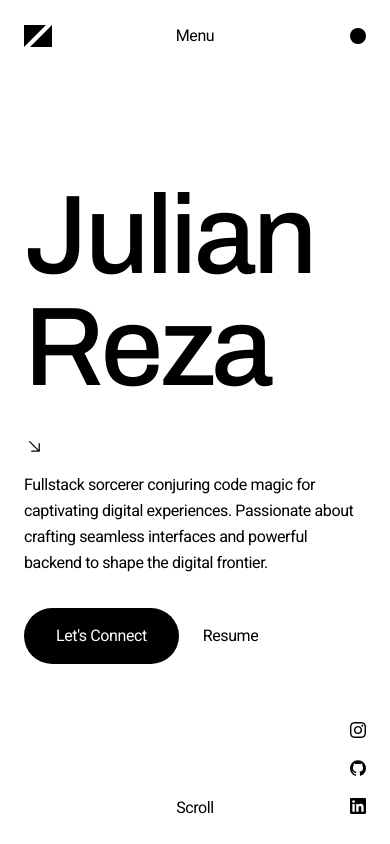
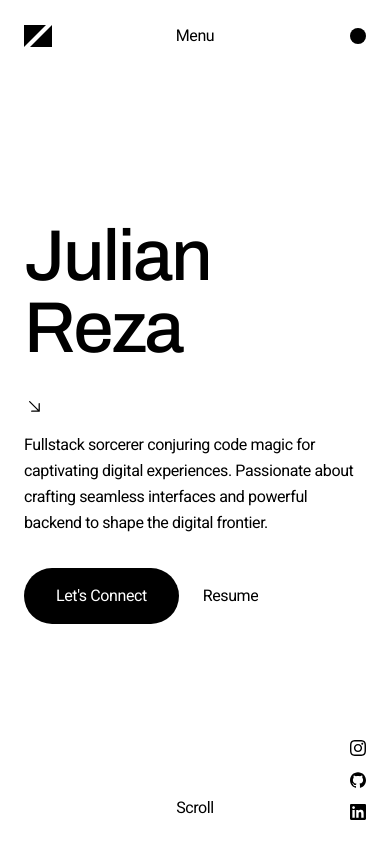
Before and after one commit to zulfianfreza/julianreza.com, a Next.js app: page / in a window 390 px wide. Shown: the top 844 px of the page. Built offline with nearby package versions, Linux system fonts and the light colour scheme.

Commit message:
update font size in hero section

```diff
--- a/src/components/footer/footer.tsx
+++ b/src/components/footer/footer.tsx
@@ -15,7 +15,7 @@ export default function Footer() {
   return (
     <Container className=" mt-16">
       <div className="flex items-start justify-between">
-        <div className="flex gap-20">
+        <div className="flex gap-10 lg:gap-20">
           <div className="flex flex-col">
             <h1 className={cn("text-lg font-medium")}>Sitemap</h1>
             <div className="mt-4 flex flex-col gap-1.5">
--- a/src/components/home/hero.tsx
+++ b/src/components/home/hero.tsx
@@ -11,13 +11,13 @@ import Container from "../container";
 export default function Hero() {
   const { x, y } = useMousePosition();
   return (
-    <Container className=" relative flex min-h-screen w-full flex-col items-center justify-center">
-      <div className="absolute bottom-6 right-6 flex flex-col items-center gap-2.5 lg:bottom-10 lg:right-10 ">
+    <Container className=" relative flex min-h-[100dvh] w-full flex-col items-center justify-center">
+      <div className="absolute bottom-6 right-6 flex flex-col items-center gap-4 lg:bottom-10 lg:right-10 ">
         {SOCIAL_LIST.filter((social) => social.isPinned).map((social, i) => (
           <Link
             href={social.url}
             key={i}
-            className=" group relative flex h-7 items-center justify-center overflow-hidden"
+            className=" group relative flex items-center justify-center overflow-hidden"
           >
             <social.icon className=" w-4 lg:w-5" />
             {/* <social.icon
@@ -44,7 +44,7 @@ export default function Hero() {
         <div className=" flex w-full flex-col items-start">
           <h1
             className={cn(
-              "  text-[112px] font-medium leading-none tracking-tight md:text-[124px] lg:text-[156px] xl:text-[216px] ",
+              "  text-[72px] font-medium leading-none tracking-tight md:text-[112px] lg:text-[156px] xl:text-[216px] ",
               archivo.className,
             )}
           >
--- a/src/components/home/posts.tsx
+++ b/src/components/home/posts.tsx
@@ -1,3 +1,5 @@
+"use client";
+
 import { IPost } from "@/@types";
 import { cn } from "@/lib/utils";
 import { GoArrowDownLeft, GoArrowRight } from "react-icons/go";
--- a/src/components/navbar/navbar.tsx
+++ b/src/components/navbar/navbar.tsx
@@ -1,6 +1,5 @@
 "use client";
 
-import { Element } from "react-scroll";
 import Container from "../container";
 import Logo from "../logo";
 import MobileNav from "./mobile-nav";
--- a/src/components/navbar/theme-toggle.tsx
+++ b/src/components/navbar/theme-toggle.tsx
@@ -1,3 +1,4 @@
+"use client";
 import { cn } from "@/lib/utils";
 import { useTheme } from "next-themes";
 import React from "react";
```
Also changed, not shown: src/app/(main)/layout.tsx (+0 -18 lines).
